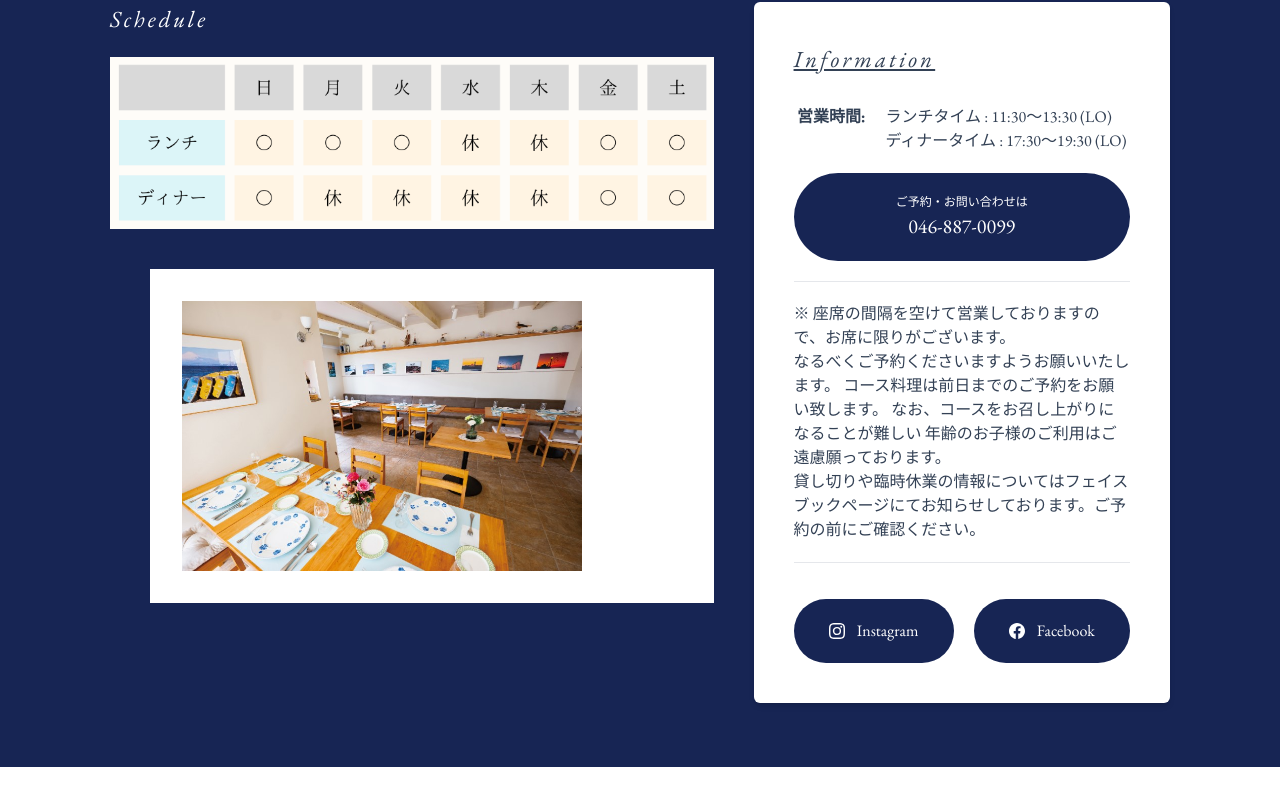
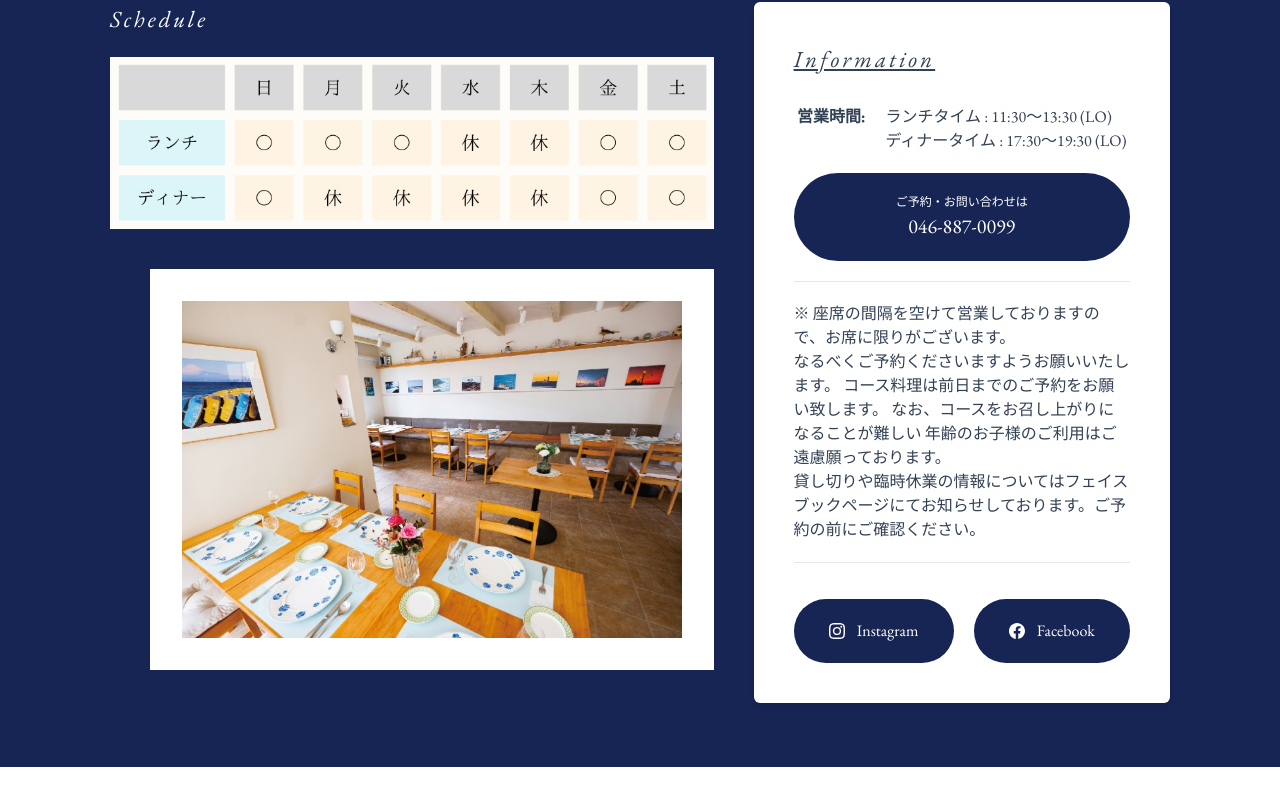
Before and after one commit to bap-ssbm/seta-draft, a Next.js app: page / in a window 1280 px wide. Shown: the part 849-1654 px from the top of the page. Built offline with nearby package versions, Linux system fonts and the light colour scheme; a web font is replaced by a local one.

Commit message:
Add files via upload

```diff
--- a/app/components/Reservation/ReservationSection.tsx
+++ b/app/components/Reservation/ReservationSection.tsx
@@ -18,12 +18,12 @@ const ReservationSection: FC<ReservationSectionProps> = ({ }) => {
                             Schedule
                         </h1>
                         <div className='w-full'>
-                        <Image height={502} width={1758} src='/images/date.png' alt='' />
+                        <img  src='/images/date.png' alt='' />
                         </div>
 
                     </div>
                     <div className='p-8  bg-white  lg:ml-10'>
-                        <Image height={50} width={400} src='/images/seta_tables.jpg' alt='' />
+                        <img  src='/images/seta_tables.jpg' alt='' />
                     </div>
 
 
```
